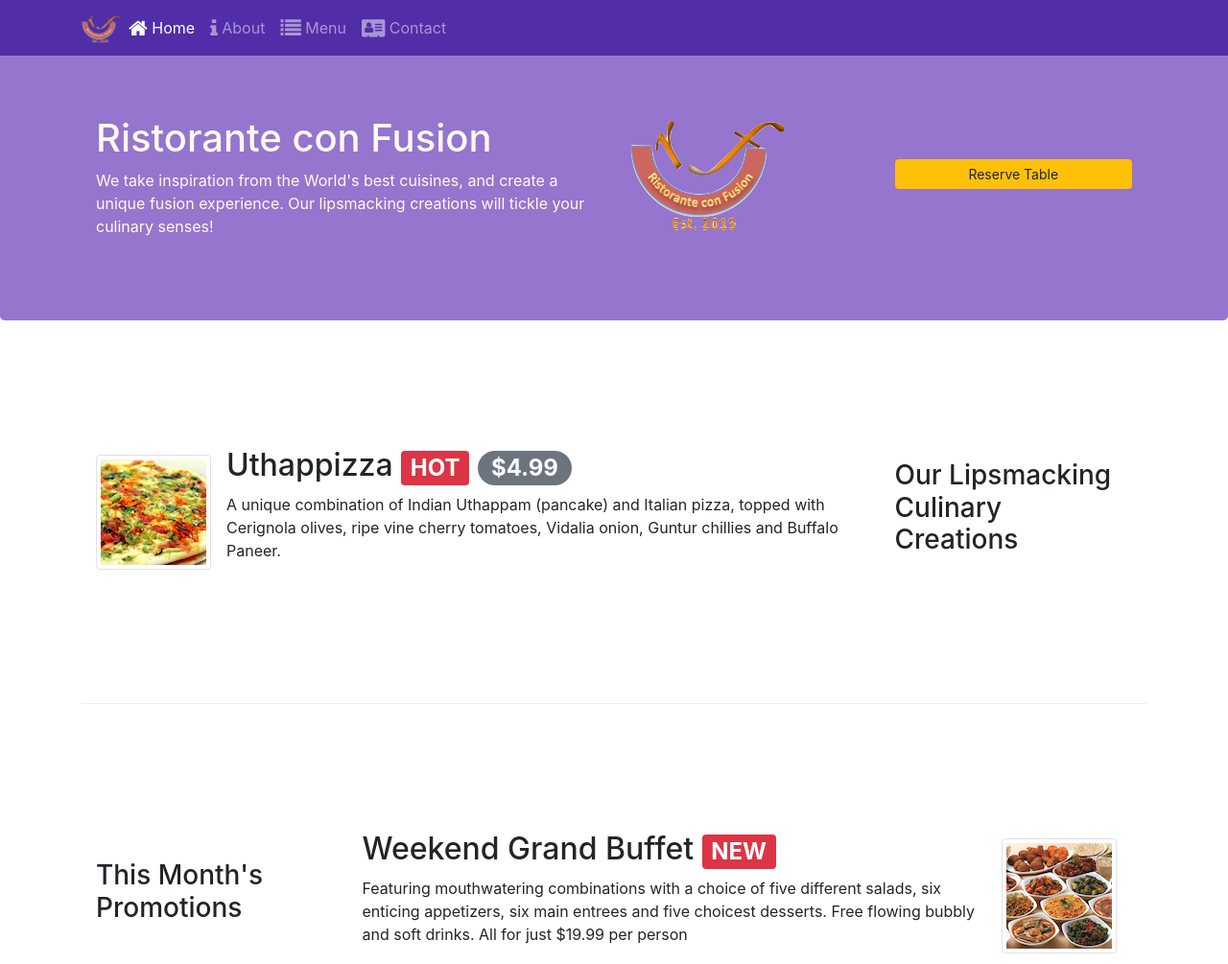
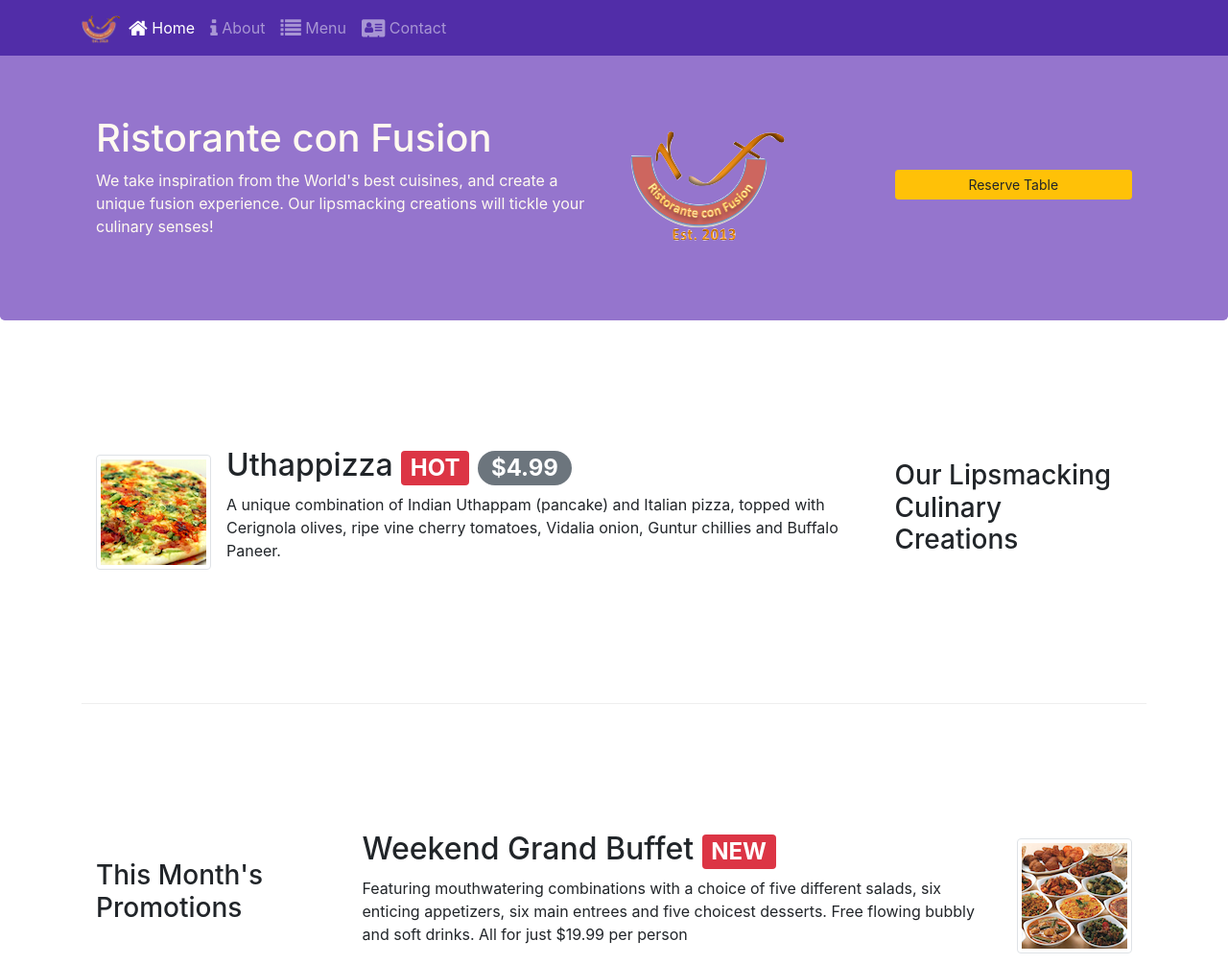
Before and after one commit to WidadDek/bootstrap4, a website: page conFusion/index.html in a window 1280 px wide. Shown: the top 1005 px of the page at 96% size. Drawn offline with nearby package versions, Linux system fonts and the light colour scheme.

Commit message:
fix assignmnt 2

```diff
--- a/conFusion/index.html
+++ b/conFusion/index.html
@@ -36,20 +36,16 @@
     </nav>
     <header class="jumbotron">
         <div class="container">
-            <div class="row row-header">
+            <div class="row row-header align-items-center">
                 <div class="col-sm-6">
                     <h1>Ristorante con Fusion</h1>
                     <p>We take inspiration from the World's best cuisines, and create a unique fusion experience. Our lipsmacking creations will tickle your culinary senses!</p>
                 </div>
-                <div class="col-sm">
-                    <div class="row align-items-center">
-                        <div class="col-6">
-                            <img src="img/logo.png" class="img-fluid">
-                        </div>
-                        <div class="col-sm-6">
-                            <a href="#formReserve" type="button" class="btn btn-sm btn-warning btn-lg btn-block">Reserve Table</a>
-                        </div>
-                    </div>
+                <div class="col-12 col-sm-3">
+                    <img src="img/logo.png" class="img-fluid">
+                </div>
+                <div class="col-12 col-sm-3">
+                    <a href="#formReserve" type="button" class="btn btn-sm btn-warning btn-lg btn-block">Reserve Table</a>
                 </div>
             </div>
         </div>
@@ -86,7 +82,7 @@
                         <h2>Weekend Grand Buffet <span class="badge badge-danger">NEW</span></h2>
                         <p class="d-none d-sm-block">Featuring mouthwatering combinations with a choice of five different salads, six enticing appetizers, six main entrees and five choicest desserts. Free flowing bubbly and soft drinks. All for just $19.99 per person</p>
                     </div>
-                    <img class="d-flex mr-3 img-thumbnail align-self-center"
+                    <img class="d-flex ml-3 img-thumbnail align-self-center"
                             src="img/buffet.png" alt="Alberto Somayya">
                 </div>
             </div>
@@ -148,7 +144,7 @@
                                 </div>
                             </div>
                             <div class="form-group row">
-                                <label for="guests" class="col-md-2 col-form-label">Date and Time</label>
+                                <label for="date&time" class="col-md-2 col-form-label">Date and Time</label>
                                 <div class="col-sm-5">
                                     <input type="text" class="form-control" id="date" name="date" placeholder="Date">
                                 </div>
```
